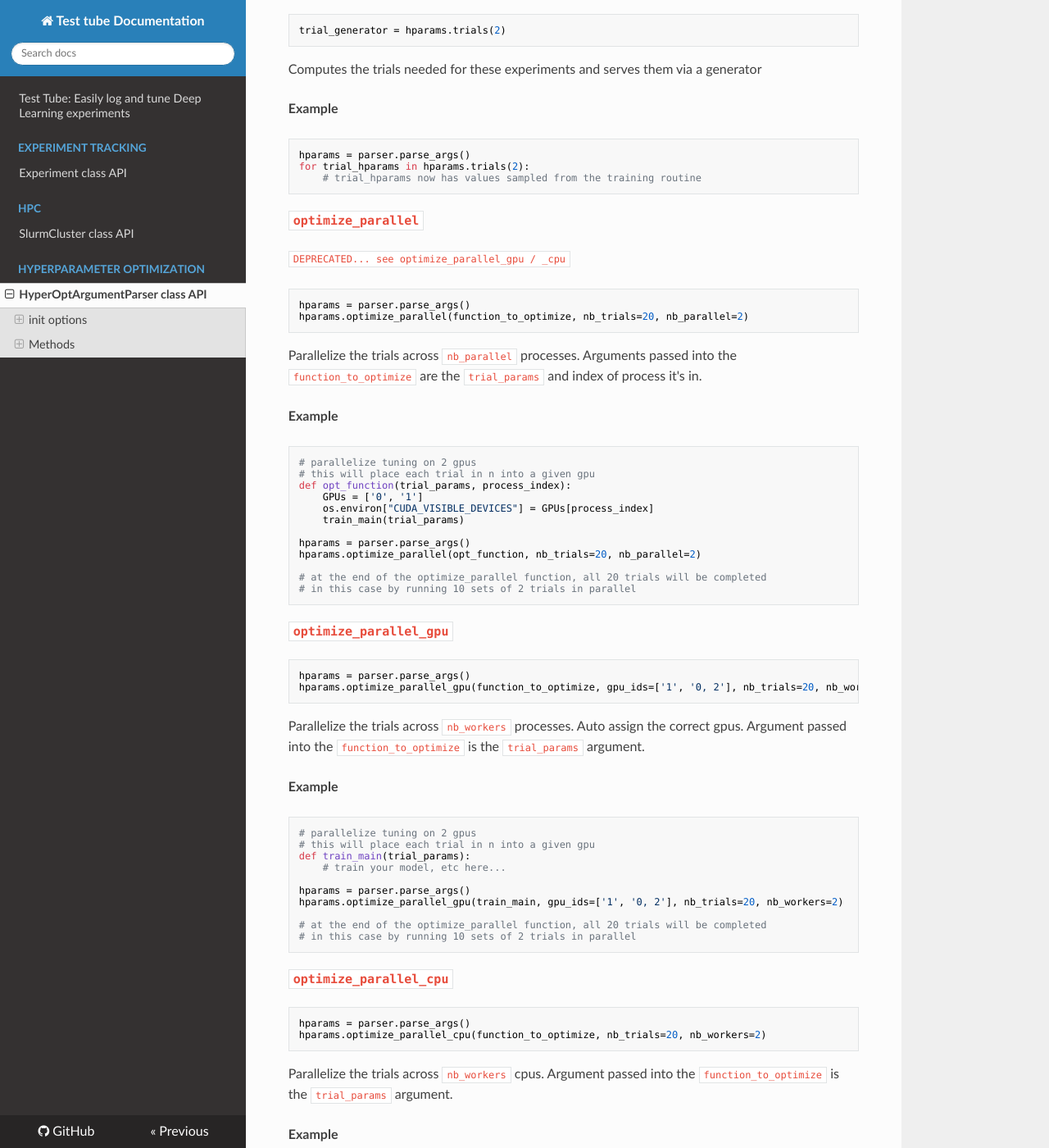
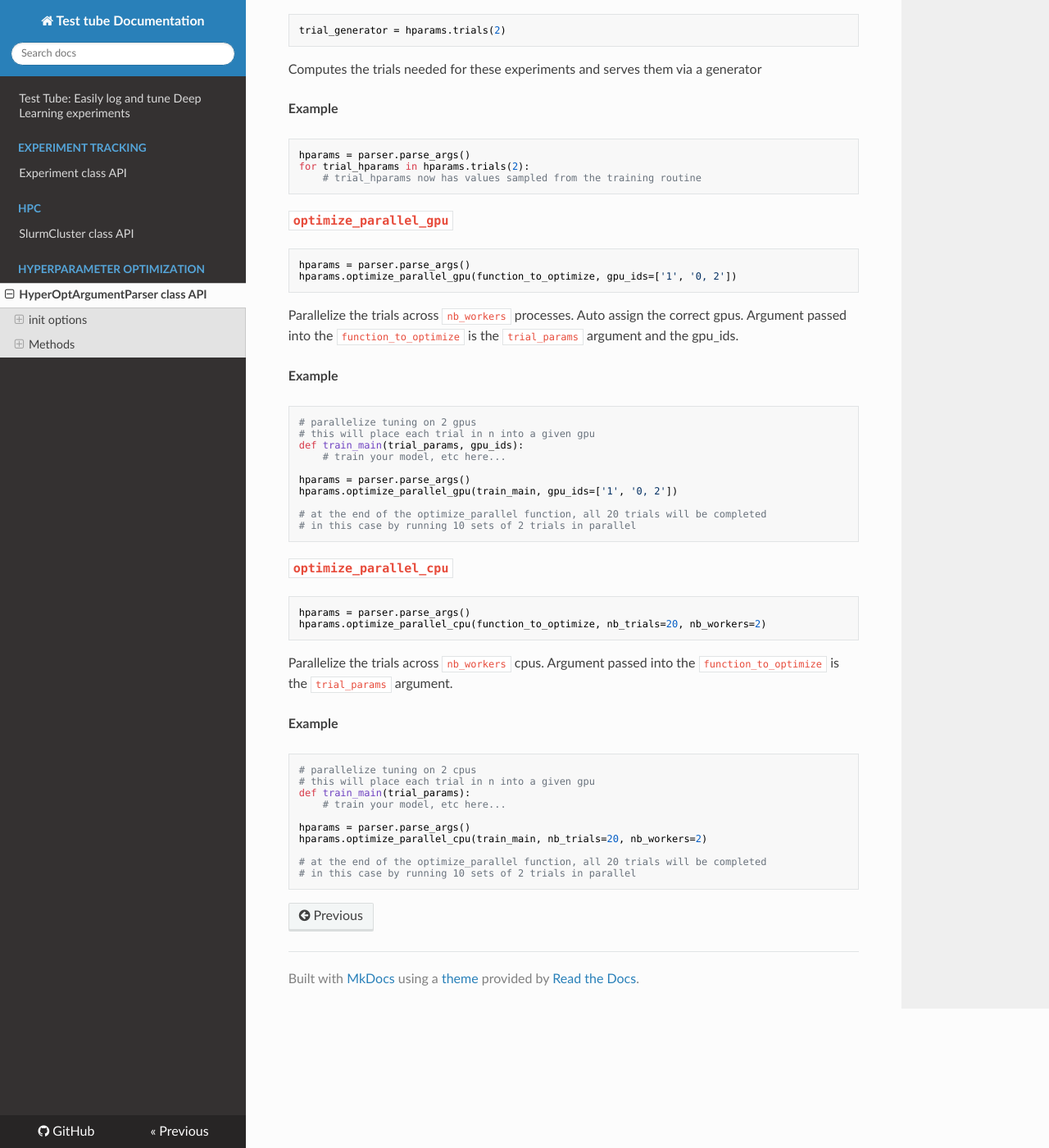
Before and after one commit to williamFalcon/test-tube, an MkDocs documentation site: the page built from docs/hyperparameter_optimization/HyperOptArgumentParser.md, in a window 1280 px wide and 1400 px high, scrolled down 2337 px. Shown: the whole window at 82% size. Built offline with MkDocs 1.6.1, drawn with Linux system fonts in a browser that asks for light colours; nearby versions of some CDN libraries.

Commit message:
updated docs

````diff
--- a/docs/hyperparameter_optimization/HyperOptArgumentParser.md
+++ b/docs/hyperparameter_optimization/HyperOptArgumentParser.md
@@ -146,57 +146,27 @@ for trial_hparams in hparams.trials(2):
     # trial_hparams now has values sampled from the training routine
 ```
 
-### `optimize_parallel`
-
-`DEPRECATED... see optimize_parallel_gpu / _cpu`
+### `optimize_parallel_gpu`
 
 ``` {.python}
 hparams = parser.parse_args()
-hparams.optimize_parallel(function_to_optimize, nb_trials=20, nb_parallel=2)
+hparams.optimize_parallel_gpu(function_to_optimize, gpu_ids=['1', '0, 2'])
 ```
 
-Parallelize the trials across `nb_parallel` processes. Arguments passed
-into the `function_to_optimize` are the `trial_params` and index of
-process it's in.
+Parallelize the trials across `nb_workers` processes. Auto assign the
+correct gpus. Argument passed into the `function_to_optimize` is the
+`trial_params` argument and the gpu_ids.
 
 **Example**
 
 ``` {.python}
 # parallelize tuning on 2 gpus
 # this will place each trial in n into a given gpu
-def opt_function(trial_params, process_index):
-    GPUs = ['0', '1']
-    os.environ["CUDA_VISIBLE_DEVICES"] = GPUs[process_index]
-    train_main(trial_params)
-
-hparams = parser.parse_args()
-hparams.optimize_parallel(opt_function, nb_trials=20, nb_parallel=2)
-
-# at the end of the optimize_parallel function, all 20 trials will be completed
-# in this case by running 10 sets of 2 trials in parallel
-```
-
-### `optimize_parallel_gpu`
-
-``` {.python}
-hparams = parser.parse_args()
-hparams.optimize_parallel_gpu(function_to_optimize, gpu_ids=['1', '0, 2'], nb_trials=20, nb_workers=2)
-```
-
-Parallelize the trials across `nb_workers` processes. Auto assign the
-correct gpus. Argument passed into the `function_to_optimize` is the
-`trial_params` argument.
-
-**Example**
-
-``` {.python}
-# parallelize tuning on 2 gpus
-# this will place each trial in n into a given gpu
-def train_main(trial_params):
+def train_main(trial_params, gpu_ids):
     # train your model, etc here...
 
 hparams = parser.parse_args()
-hparams.optimize_parallel_gpu(train_main, gpu_ids=['1', '0, 2'], nb_trials=20, nb_workers=2)
+hparams.optimize_parallel_gpu(train_main, gpu_ids=['1', '0, 2'])
 
 # at the end of the optimize_parallel function, all 20 trials will be completed
 # in this case by running 10 sets of 2 trials in parallel
````
